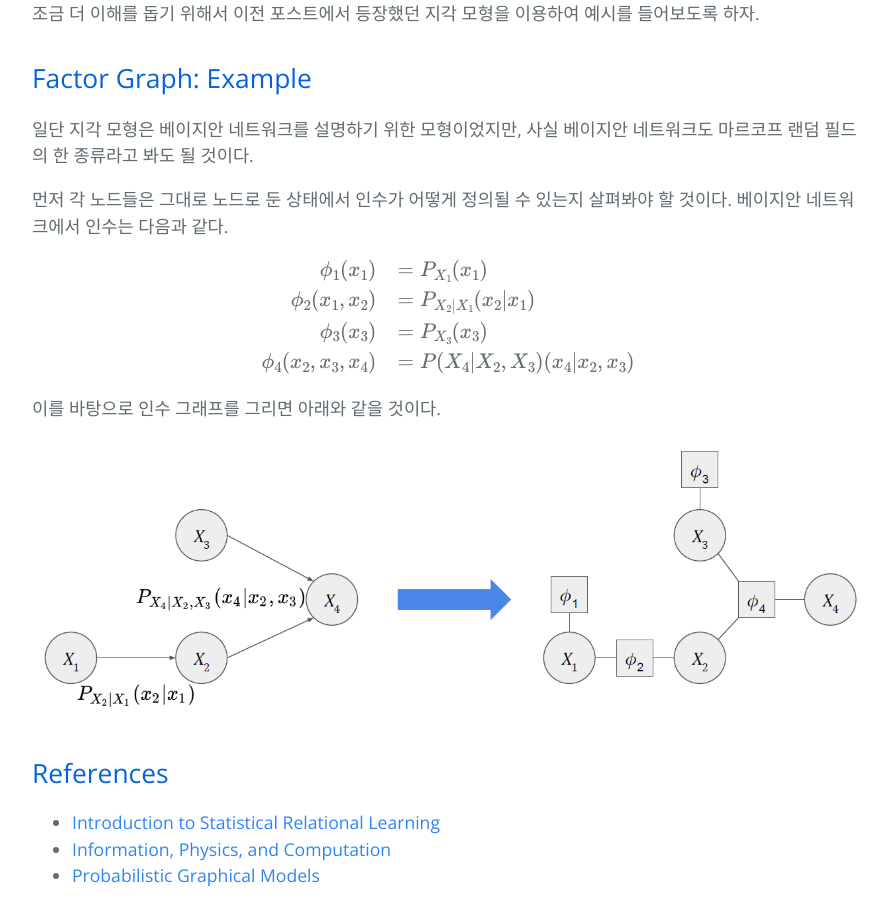
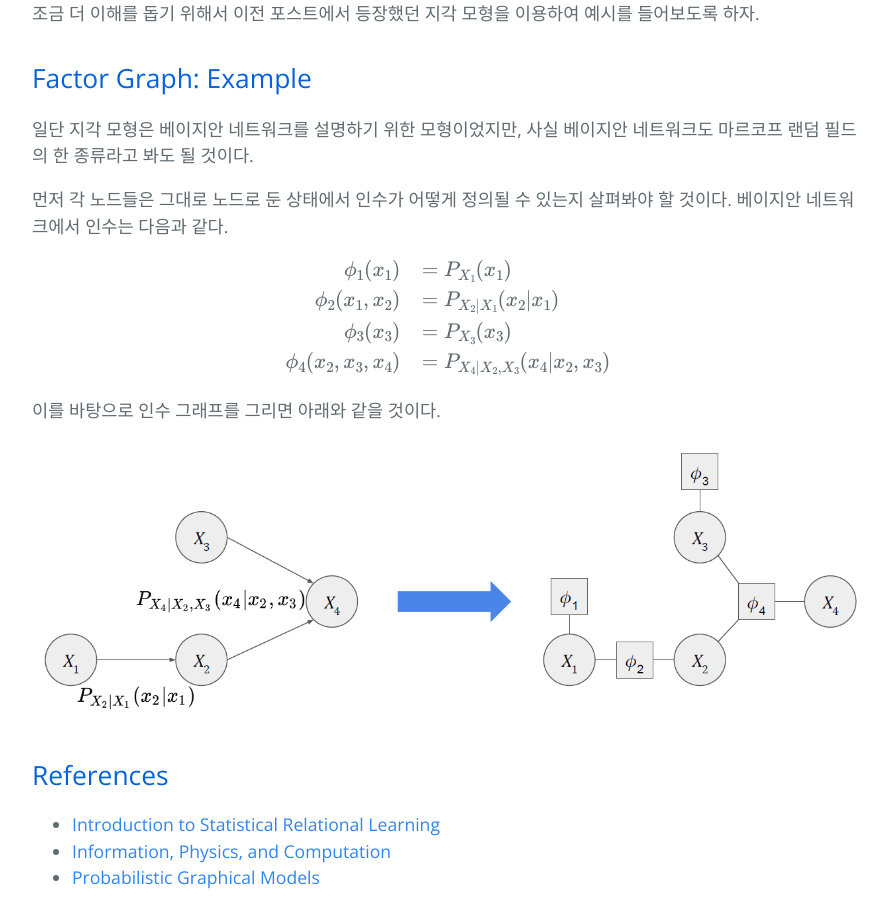
Before and after one commit to hcnoh/hcnoh.github.io, a Jekyll site: the page built from _posts/2020-03-01-graphical-model-04.md, in a window 1280 px wide and 900 px high, scrolled down 1029 px. Shown: the whole window, without its empty margins (192-1080 px from the left). Built offline with Jekyll 4.4.1, drawn with Linux system fonts in a browser that asks for light colours; formulas are drawn with MathJax 3; comment, search, counter and statistics services are not loaded.

Commit message:
modified a misstypo.

```diff
--- a/_posts/2020-03-01-graphical-model-04.md
+++ b/_posts/2020-03-01-graphical-model-04.md
@@ -42,7 +42,7 @@ $$
 \phi_1(x_1) & = P_{X_1}(x_1) \\
 \phi_2(x_1, x_2) & = P_{X_2|X_1}(x_2|x_1) \\
 \phi_3(x_3) & = P_{X_3}(x_3) \\
-\phi_4(x_2, x_3, x_4) & = P(X_4|X_2, X_3)(x_4|x_2, x_3)
+\phi_4(x_2, x_3, x_4) & = P_{X_4|X_2, X_3}(x_4|x_2, x_3)
 \end{array}
 $$
 
```
